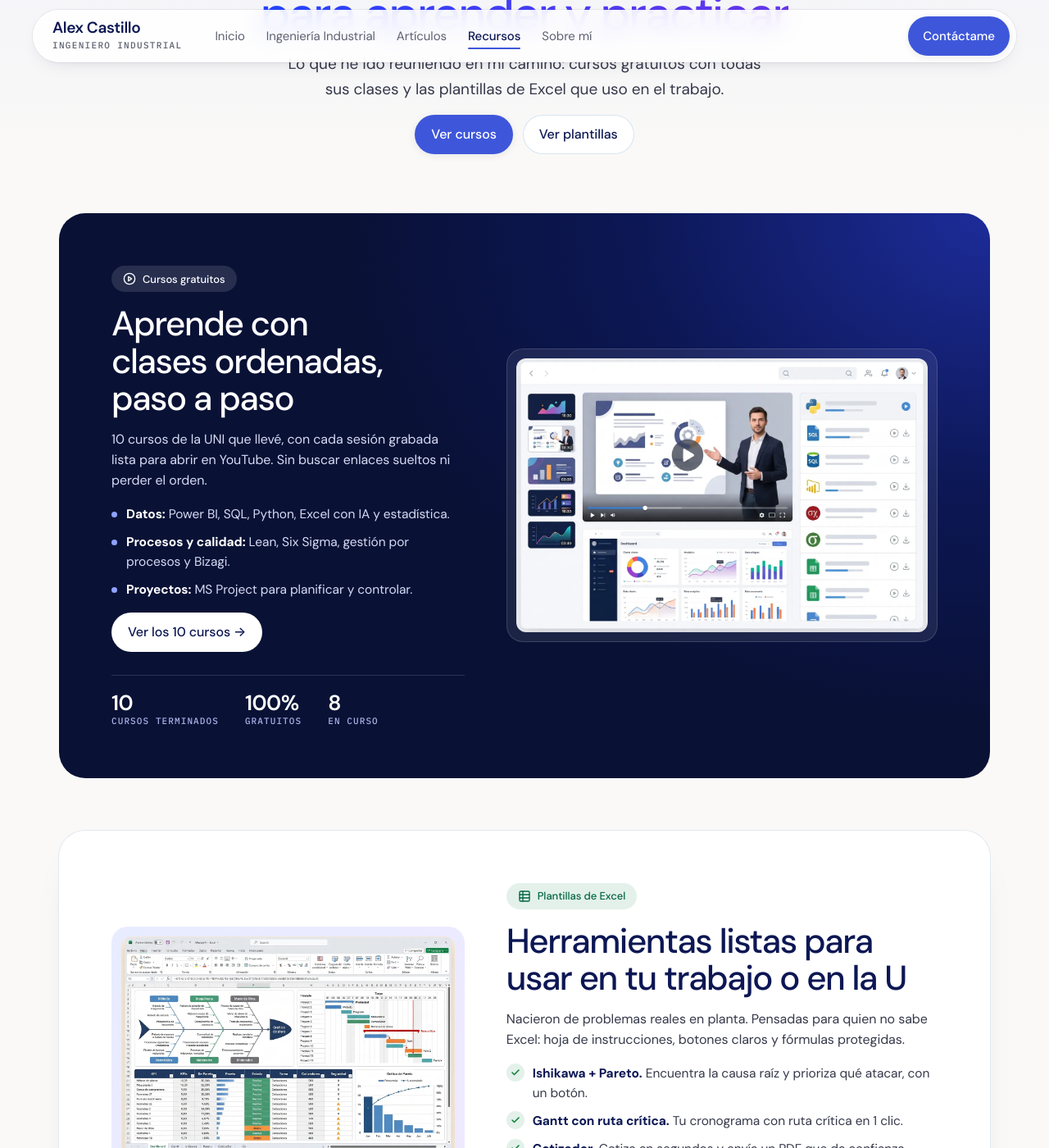
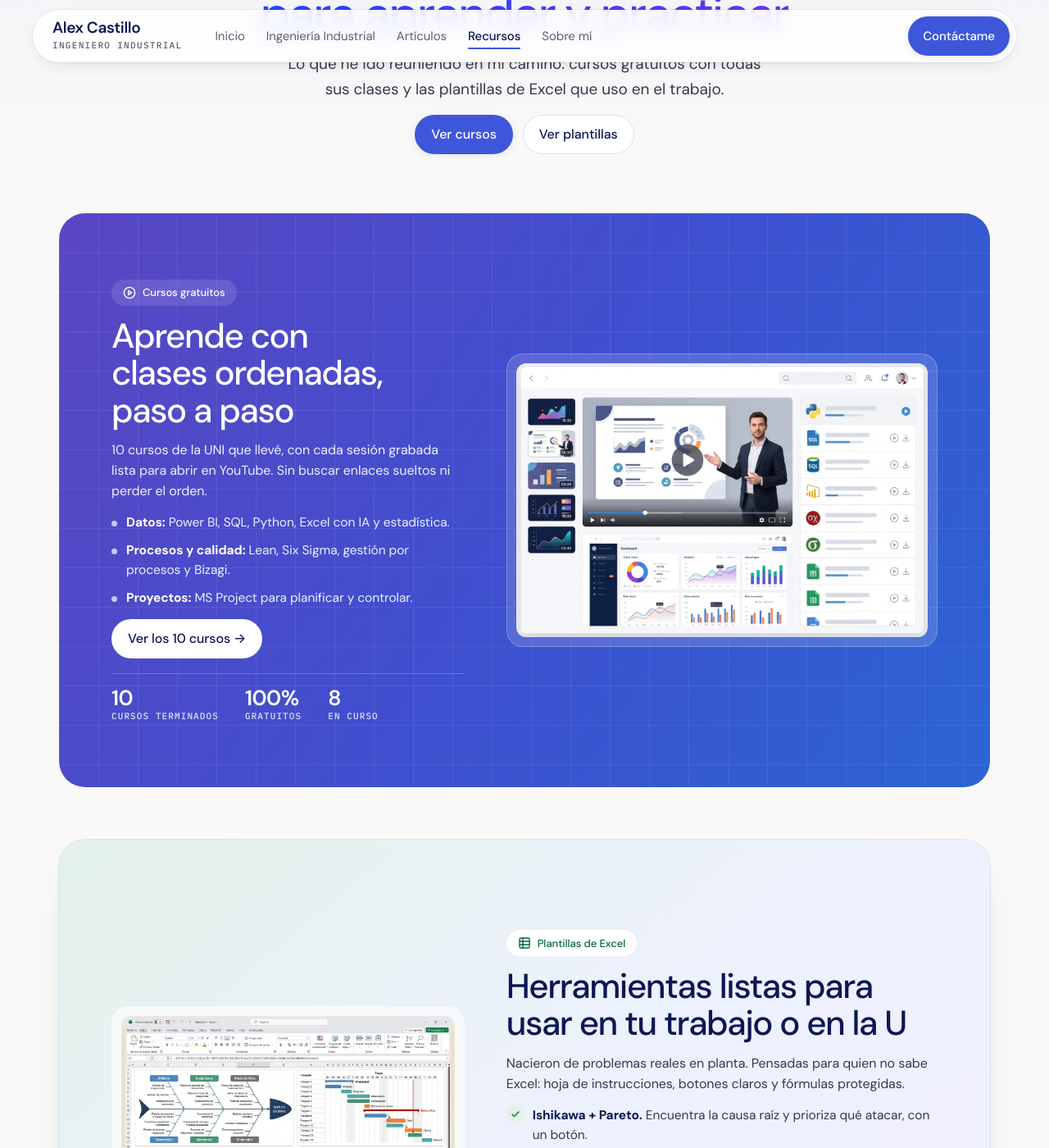
Before and after one commit to AlexCastilloFar/AlexCastilloFar.github.io, a Jekyll site: the page built from recursos/index.html, in a window 1280 px wide and 1400 px high, scrolled down 254 px. Shown: the whole window at 82% size. Built offline with Jekyll 4.4.1, drawn with Linux system fonts in a browser that asks for light colours; some of the changed text lies outside the part shown.

Commit message:
Vista previa 22

```diff
--- a/assets/css/style.css
+++ b/assets/css/style.css
@@ -1369,3 +1369,31 @@ body:not(.s-inicio):not(.l-post):not(.s-plantillas):not(.s-ingenieria) main{back
   .ap-img{grid-column:1;grid-row:auto;height:170px;margin-inline:0 -22px}
   .ap-link{margin-bottom:4px}
 }
+/* Tarjetas claras con degradado suave para que se distingan del fondo */
+.ap-card:nth-child(1){background:linear-gradient(150deg,#e6ebff 0%,#f1f3ff 55%,#fff 100%);box-shadow:0 0 0 1px #d8def8,0 24px 48px -32px rgba(37,69,255,.45)}
+.ap-card:nth-child(2){background:linear-gradient(150deg,#e2f1ea 0%,#eef6f2 55%,#fff 100%);box-shadow:0 0 0 1px #cfe5da,0 24px 48px -32px rgba(4,102,69,.4)}
+.ap-ico .ico-box{background:#fff}
+.rc-light{background:linear-gradient(140deg,#e3f1ea 0%,#eef1ff 55%,#f3efff 100%);box-shadow:0 0 0 1px #d8e3ef,0 24px 48px -32px rgba(12,23,84,.35)}
+.rc-light .rc-marco.claro{background:rgba(255,255,255,.6)}
+.rc-light .rc-k.verde{background:#fff}
+/* Recursos: panel de Cursos más suave (menos encendido) */
+.rc-dark{background:linear-gradient(135deg,#3a4a9e 0%,#2f3d86 55%,#28356f 100%)}
+.rc-dark p,.rc-dark li{color:#e3e7fb}
+.rc-sellos small{color:#c9d0f2}
+.rc-dark .rc-marco{background:rgba(255,255,255,.1)}
+/* Recursos: panel de Cursos con degradado azul → violeta suave (estilo DataPulse, tonos bajos) */
+.rc-dark{position:relative;overflow:hidden;background:linear-gradient(120deg,#2c64d4 0%,#3f4fcf 50%,#5a46c2 100%)}
+.rc-dark::before{content:"";position:absolute;inset:0;pointer-events:none;background-image:linear-gradient(to right,rgba(255,255,255,.07) 1px,transparent 1px),linear-gradient(to bottom,rgba(255,255,255,.07) 1px,transparent 1px);background-size:48px 48px}
+.rc-dark>*{position:relative}
+.rc-dark p,.rc-dark li{color:#eef0ff}
+.rc-list li::before{background:#c3ccff}
+.rc-sellos small{color:#dfe3fb}
+.rc-sellos{border-top-color:rgba(255,255,255,.22)}
+.rc-dark .rc-marco{background:rgba(255,255,255,.14);box-shadow:inset 0 0 0 1px rgba(255,255,255,.22)}
+/* Recursos: degradado invertido (violeta en el texto, azul en la imagen) y ambas tarjetas del mismo alto */
+.rc-dark{background:linear-gradient(300deg,#2c64d4 0%,#3f4fcf 50%,#5a46c2 100%)}
+@media (min-width:901px){.rc-dark,.rc-light{min-height:0;height:700px}.rc-dark .rc-txt{gap:14px}.rc-dark .rc-sellos{margin-top:4px;padding-top:16px}}
+.rc-sellos.claro{border-top-color:rgba(12,23,84,.12)}
+.rc-sellos.claro b{color:var(--ink)}
+.rc-sellos.claro small{color:var(--muted)}
+.rc-light .rc-txt{gap:14px}
--- a/recursos/index.html
+++ b/recursos/index.html
@@ -47,6 +47,7 @@ description: Cursos gratuitos con sus clases ordenadas y plantillas de Excel par
           {% for p in site.data.plantillas %}<li><span><b>{{ p.nombre }}.</b> {{ p.beneficio }}</span></li>{% endfor %}
         </ul>
         <div class="ctas"><a class="btn pl-btn-verde" href="{{ '/plantillas/' | relative_url }}">Ver plantillas y precios →</a></div>
+        <div class="rc-sellos claro"><div><b>{{ site.data.plantillas.size }}</b><small>PLANTILLAS</small></div><div><b>Pago único</b><small>SIN SUSCRIPCIÓN</small></div><div><b>Yape · Plin</b><small>CONFIRMADO A MANO</small></div></div>
       </div>
       <div class="rc-vis"><div class="rc-marco claro"><img src="{{ '/assets/img/recursos/plantillas.webp' | relative_url }}" alt="Plantilla de Excel con diagrama de Ishikawa, Gantt y diagrama de Pareto" width="1400" height="931" loading="lazy" decoding="async"></div></div>
     </div>
```
